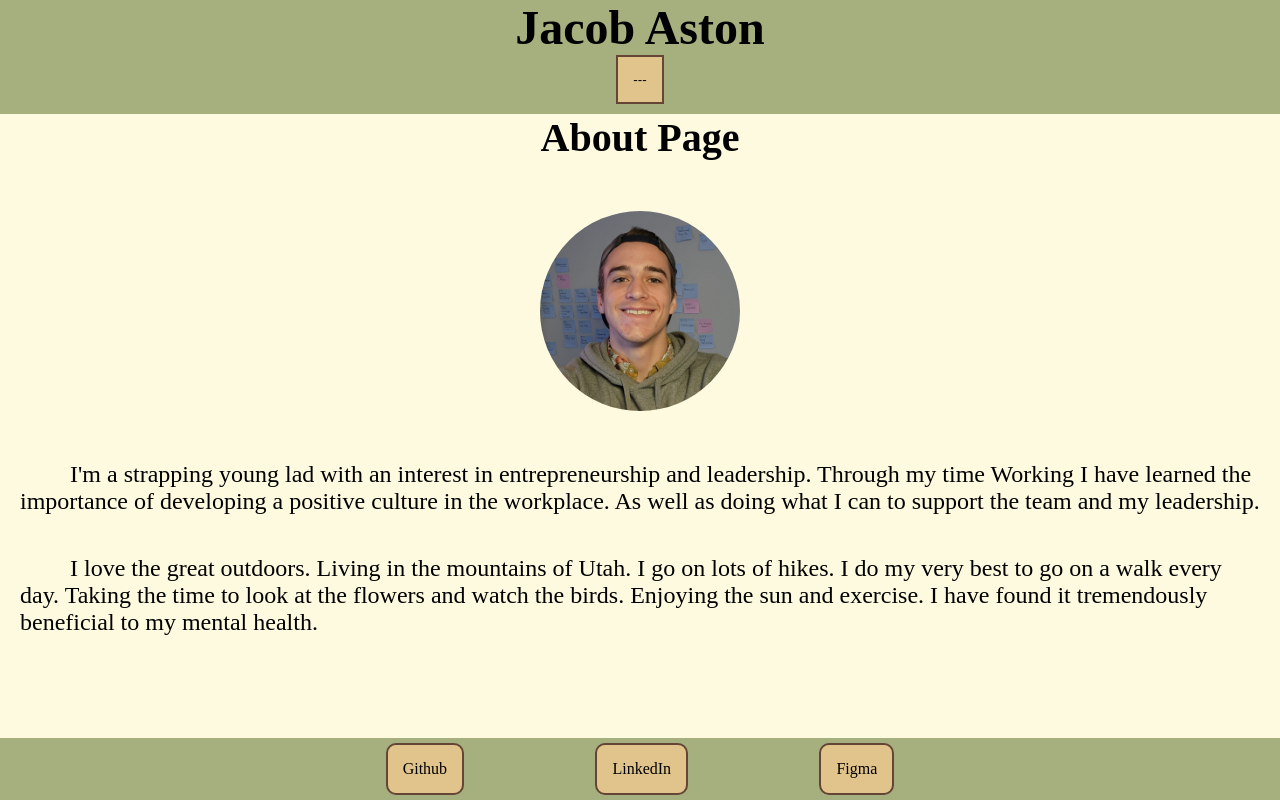
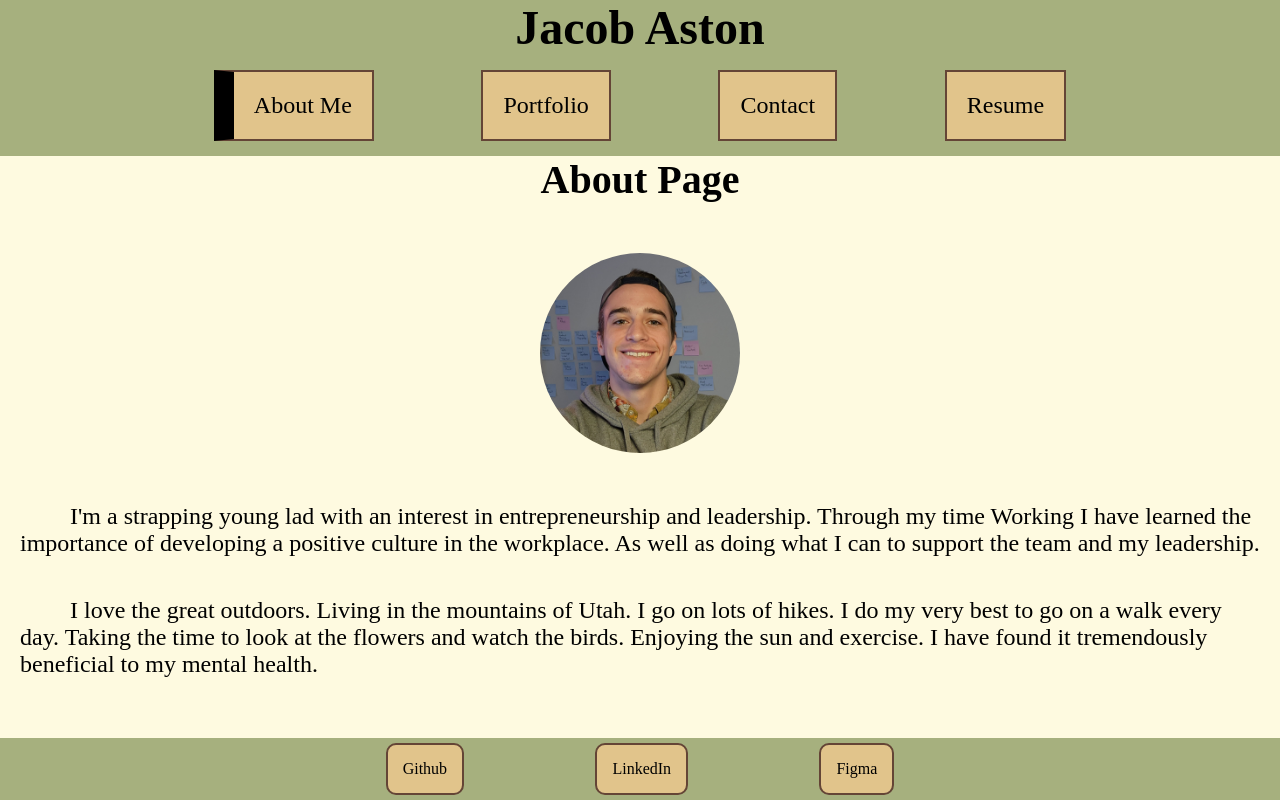
Before and after one commit to Jacob-Aston/react-portfolio, a React (Create React App) app: page / in a window 1280 px wide. Built offline with nearby package versions, Linux system fonts and the light colour scheme; the HTML template or start-up script is replaced by a standard one.

Commit message:
added tablet layout for nav tag

```diff
--- a/src/styles/Navigation.css
+++ b/src/styles/Navigation.css
@@ -1,3 +1,7 @@
+nav {
+  width: 100%;
+}
+
 .dropdown {
   position: relative;
 }
@@ -29,7 +33,9 @@
 
 .nav-row {
   display: none;
-  width: 80%;
+  width: 75%;
+  padding: 0;
+  margin: 15px auto;
   /* display: flex; */
   flex-direction: row;
   justify-content: space-around;
@@ -62,3 +68,13 @@
 .nav-link:hover {
   background-color: #bca371;
 }
+
+@media (min-width: 744px) {
+  .dropdown {
+    display: none;
+  }
+
+  .nav-row {
+    display: flex;
+  }
+}
```
